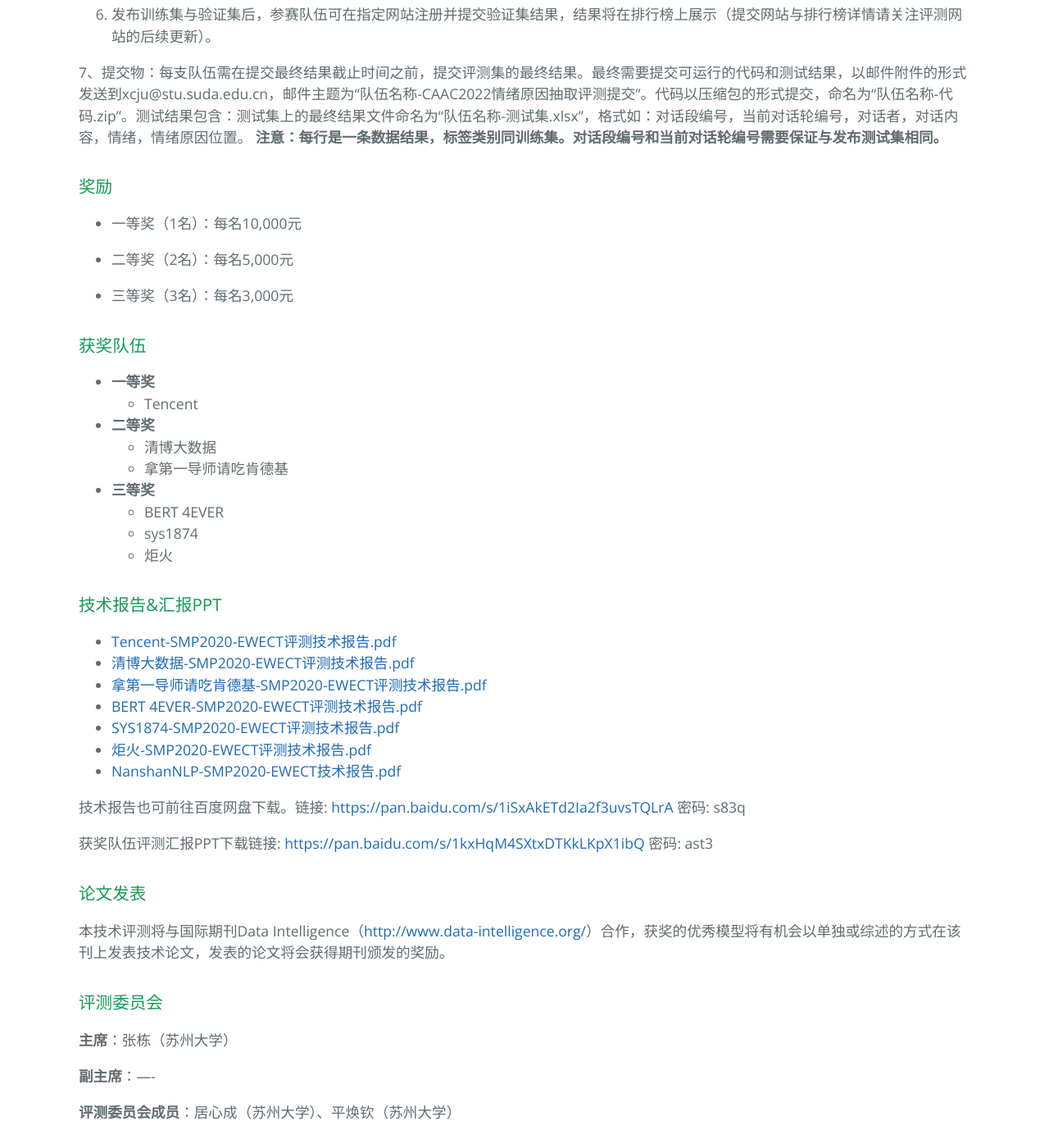
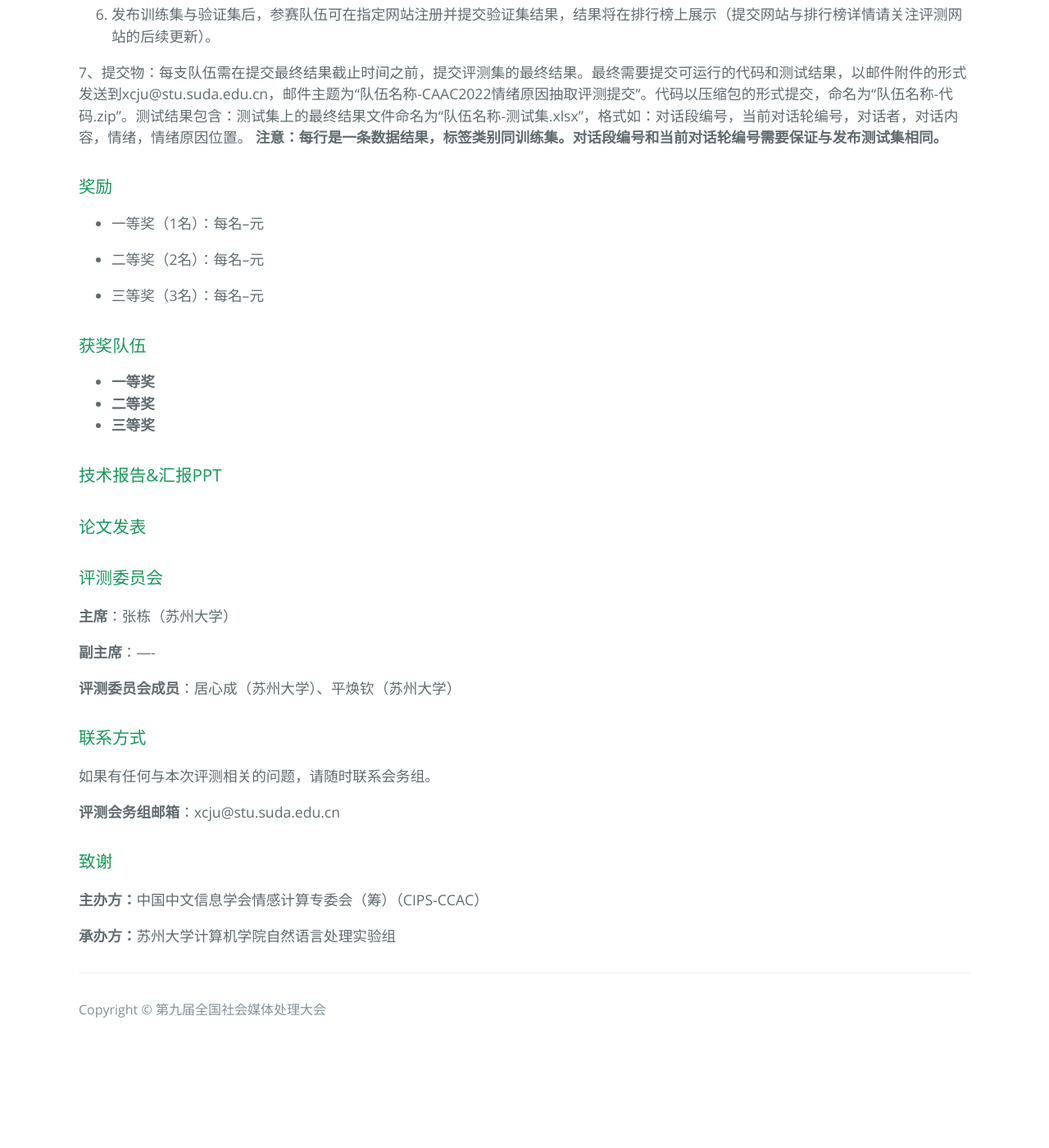
Before and after one commit to ccac2022ecemc/ccac2022ecemc.github.io, a Jekyll site: the page built from index.md, in a window 1280 px wide and 1400 px high, scrolled down 4597 px. Shown: the whole window at 82% size. Built offline with Jekyll 4.4.1, drawn with Linux system fonts in a browser that asks for light colours; formulas are drawn with MathJax 3; after the commit the page ends 5872 px from its top, so only the background shows below that; some of the changed text lies outside the part shown.

Commit message:
Update index.md

```diff
--- a/index.md
+++ b/index.md
@@ -199,26 +199,26 @@ $Acc=\frac{TP_e+TN_e}{TP_e+FN_e+TN_e+FP_e}$
 
 ### 奖励
 
-- 一等奖（1名）：每名10,000元
+- 一等奖（1名）：每名--元
 
-- 二等奖（2名）：每名5,000元
+- 二等奖（2名）：每名--元
 
-- 三等奖（3名）：每名3,000元
+- 三等奖（3名）：每名--元
 
 ### 获奖队伍
 - **一等奖**
-    - Tencent
+<!--     - Tencent -->
 - **二等奖**
-    - 清博大数据
-    - 拿第一导师请吃肯德基
+<!--     - 清博大数据 -->
+<!--     - 拿第一导师请吃肯德基 -->
 - **三等奖**
-    - BERT 4EVER
-    - sys1874
-    - 炬火
+<!--     - BERT 4EVER -->
+<!--     - sys1874 -->
+<!--     - 炬火 -->
 
 
 ### 技术报告&汇报PPT
-- [Tencent-SMP2020-EWECT评测技术报告.pdf](https://github.com/smp2020ewect/smp2020ewect.github.io/blob/master/reports/Tencent-SMP2020-EWECT%E8%AF%84%E6%B5%8B%E6%8A%80%E6%9C%AF%E6%8A%A5%E5%91%8A.pdf)
+<!-- - [Tencent-SMP2020-EWECT评测技术报告.pdf](https://github.com/smp2020ewect/smp2020ewect.github.io/blob/master/reports/Tencent-SMP2020-EWECT%E8%AF%84%E6%B5%8B%E6%8A%80%E6%9C%AF%E6%8A%A5%E5%91%8A.pdf)
 - [清博大数据-SMP2020-EWECT评测技术报告.pdf](https://github.com/smp2020ewect/smp2020ewect.github.io/blob/master/reports/%E6%B8%85%E5%8D%9A%E5%A4%A7%E6%95%B0%E6%8D%AE-SMP2020-EWECT%E8%AF%84%E6%B5%8B%E6%8A%80%E6%9C%AF%E6%8A%A5%E5%91%8A.pdf)
 - [拿第一导师请吃肯德基-SMP2020-EWECT评测技术报告.pdf](https://github.com/smp2020ewect/smp2020ewect.github.io/blob/master/reports/%E6%8B%BF%E7%AC%AC%E4%B8%80%E5%AF%BC%E5%B8%88%E8%AF%B7%E5%90%83%E8%82%AF%E5%BE%B7%E5%9F%BA-SMP2020EWECT%E8%AF%84%E6%B5%8B%E6%8A%80%E6%9C%AF%E6%8A%A5%E5%91%8A.pdf)
 - [BERT 4EVER-SMP2020-EWECT评测技术报告.pdf](https://github.com/smp2020ewect/smp2020ewect.github.io/blob/master/reports/BERT%204EVER-SMP2020-EWECT%E8%AF%84%E6%B5%8B%E6%8A%80%E6%9C%AF%E6%8A%A5%E5%91%8A.pdf)
@@ -228,11 +228,11 @@ $Acc=\frac{TP_e+TN_e}{TP_e+FN_e+TN_e+FP_e}$
 
 技术报告也可前往百度网盘下载。链接: [https://pan.baidu.com/s/1iSxAkETd2Ia2f3uvsTQLrA](https://pan.baidu.com/s/1iSxAkETd2Ia2f3uvsTQLrA)  密码: s83q
 
-获奖队伍评测汇报PPT下载链接: [https://pan.baidu.com/s/1kxHqM4SXtxDTKkLKpX1ibQ](https://pan.baidu.com/s/1kxHqM4SXtxDTKkLKpX1ibQ)  密码: ast3
+获奖队伍评测汇报PPT下载链接: [https://pan.baidu.com/s/1kxHqM4SXtxDTKkLKpX1ibQ](https://pan.baidu.com/s/1kxHqM4SXtxDTKkLKpX1ibQ)  密码: ast3 -->
 
 ### 论文发表
 
-本技术评测将与国际期刊Data Intelligence（[http://www.data-intelligence.org/](http://www.data-intelligence.org/)）合作，获奖的优秀模型将有机会以单独或综述的方式在该刊上发表技术论文，发表的论文将会获得期刊颁发的奖励。
+<!-- 本技术评测将与国际期刊Data Intelligence（[http://www.data-intelligence.org/](http://www.data-intelligence.org/)）合作，获奖的优秀模型将有机会以单独或综述的方式在该刊上发表技术论文，发表的论文将会获得期刊颁发的奖励。 -->
 
 ### 评测委员会
 
```
Also changed, not shown: other parts of index.md (+6 -6 lines).
